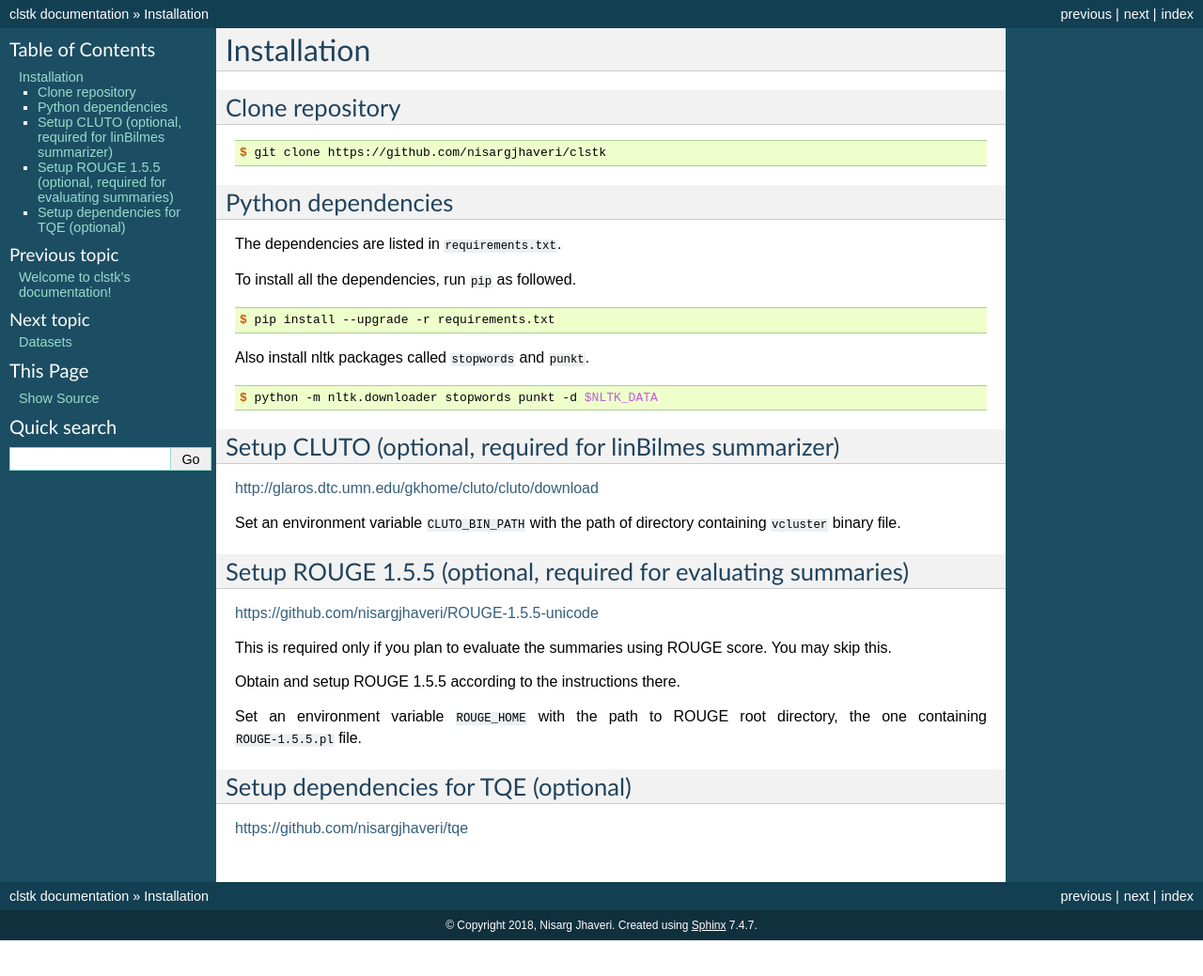
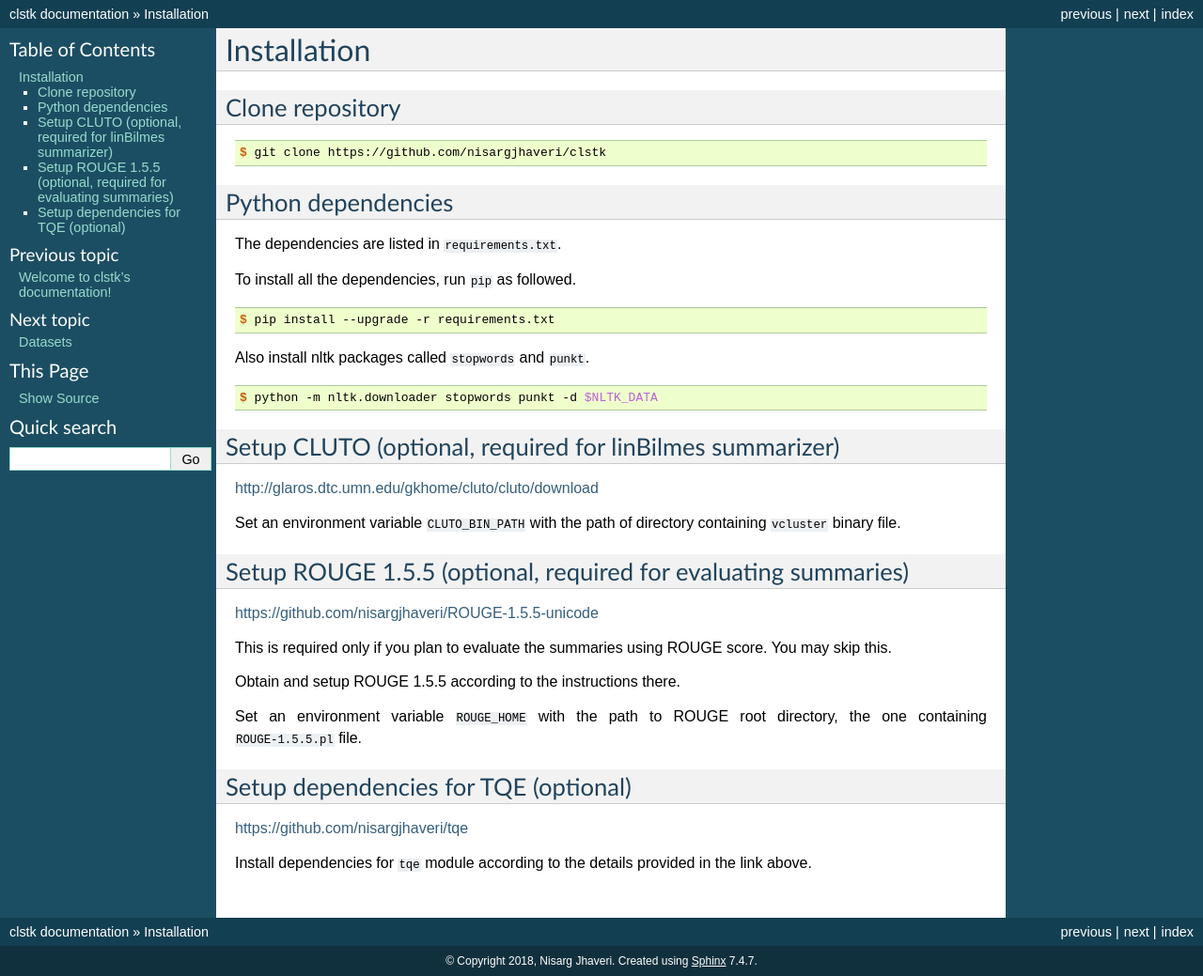
Before and after one commit to nisargjhaveri/clstk, a Sphinx documentation site: the page built from docs/install.rst, in a window 1280 px wide. Shown: the whole page at 94% size. Built offline with Sphinx 7.4.7, drawn with Linux system fonts in a browser that asks for light colours; before the commit the page ends 1001 px from its top, so only the background shows below that.

Commit message:
[Docs] minor update in install

```diff
--- a/docs/install.rst
+++ b/docs/install.rst
@@ -47,3 +47,5 @@ Set an environment variable ``ROUGE_HOME`` with the path to ROUGE root directory
 Setup dependencies for TQE (optional)
 -------------------------------------
 https://github.com/nisargjhaveri/tqe
+
+Install dependencies for ``tqe`` module according to the details provided in the link above.
```
